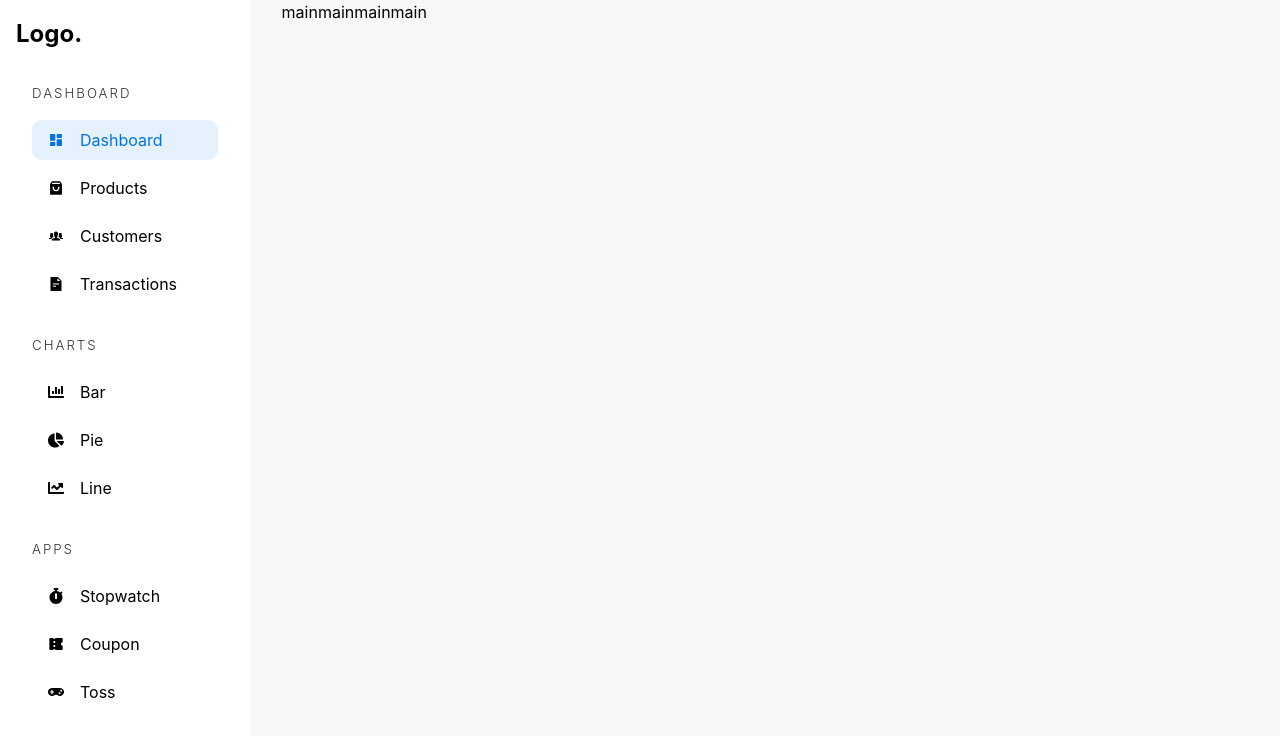
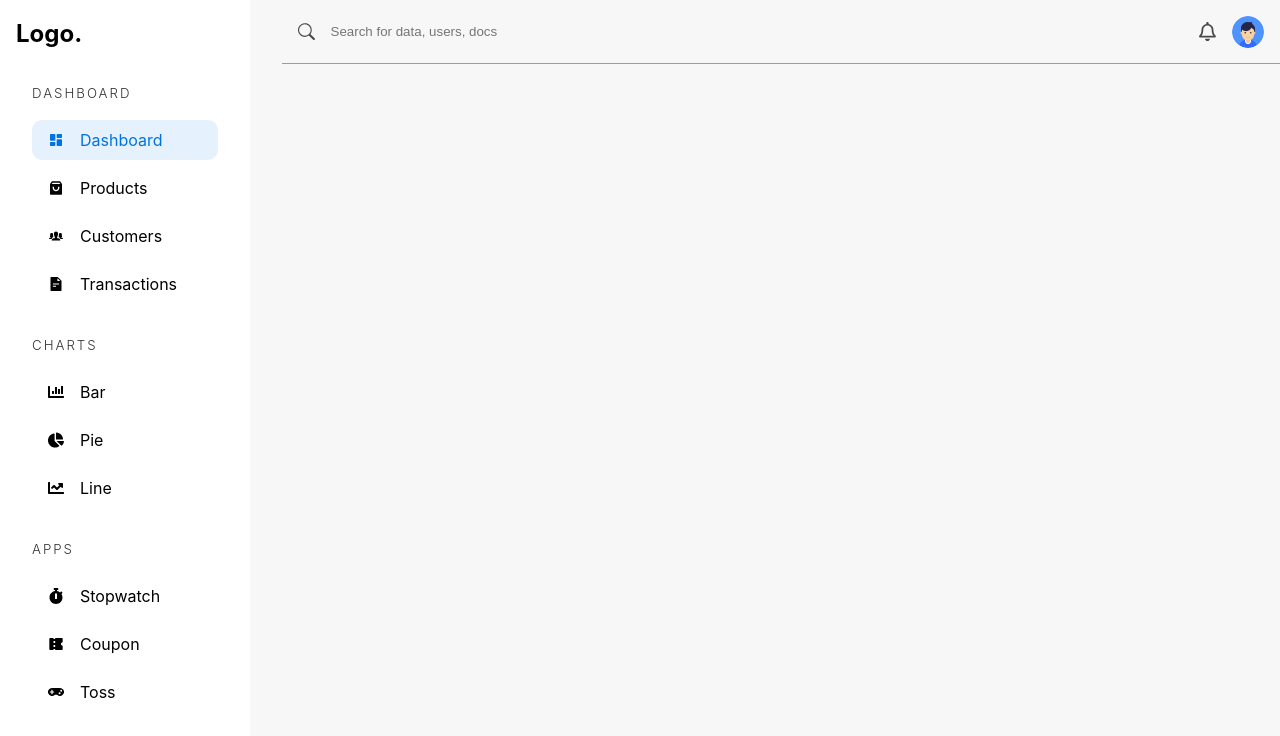
Before and after one commit to abhidjango-py/dashboard, a React (Vite) app: page /admin/dashboard in a window 1280 px wide. Shown: the top 736 px of the page. Built offline with nearby package versions, Linux system fonts and the light colour scheme.

Commit message:
search bar completed

```diff
--- a/src/pages/dashboard.tsx
+++ b/src/pages/dashboard.tsx
@@ -1,12 +1,21 @@
+import { BsSearch } from "react-icons/bs";
 import AdminSidebar from "../components/AdminSidebar";
-
+import { FaRegBell } from "react-icons/fa";
+import userImg from "../assets/userimg.png";
 const dashboard = () => {
   return (
     <div className="adminContainer">
       {/* Sidebar */}
       <AdminSidebar />
       {/* main */}
-      <main>mainmainmainmain</main>
+      <main className="dashboard">
+        <div className="bar">
+          <BsSearch/>
+          <input type="text" placeholder="Search for data, users, docs" />
+          <FaRegBell/>
+          <img src={userImg} alt="acc_icon" />
+        </div>
+      </main>
     </div>
   );
 };
--- /dev/null
+++ b/src/styles/_dashboard.scss
@@ -0,0 +1,25 @@
+.dashboard{
+    overflow-y: auto;
+    .bar{
+        height: 4rem;
+        @include flex(row,unset);
+        padding: 0 1rem;
+        border-bottom: 1px solid rgba(0,0,0,0.37);
+        >input{
+            margin-right: auto;
+            @include inputStyle(100%,1rem 0)
+        }
+        >svg{
+            font-size: 1.2rem;
+            opacity: 0.7;
+        }
+        >img{
+            @include square(2rem);
+            border-radius: 50%;
+        }
+    }
+
+
+
+
+}
--- a/src/styles/app.scss
+++ b/src/styles/app.scss
@@ -1,4 +1,5 @@
 @import "mixin";
+@import "dashboard";
 :root {
   font-family: Inter, system-ui, Avenir, Helvetica, Arial, sans-serif;
   line-height: 1.5;
```
Also changed, not shown: src/assets/userimg.png (added), src/styles/_mixin.scss (renamed from src/styles/mixin.scss).
